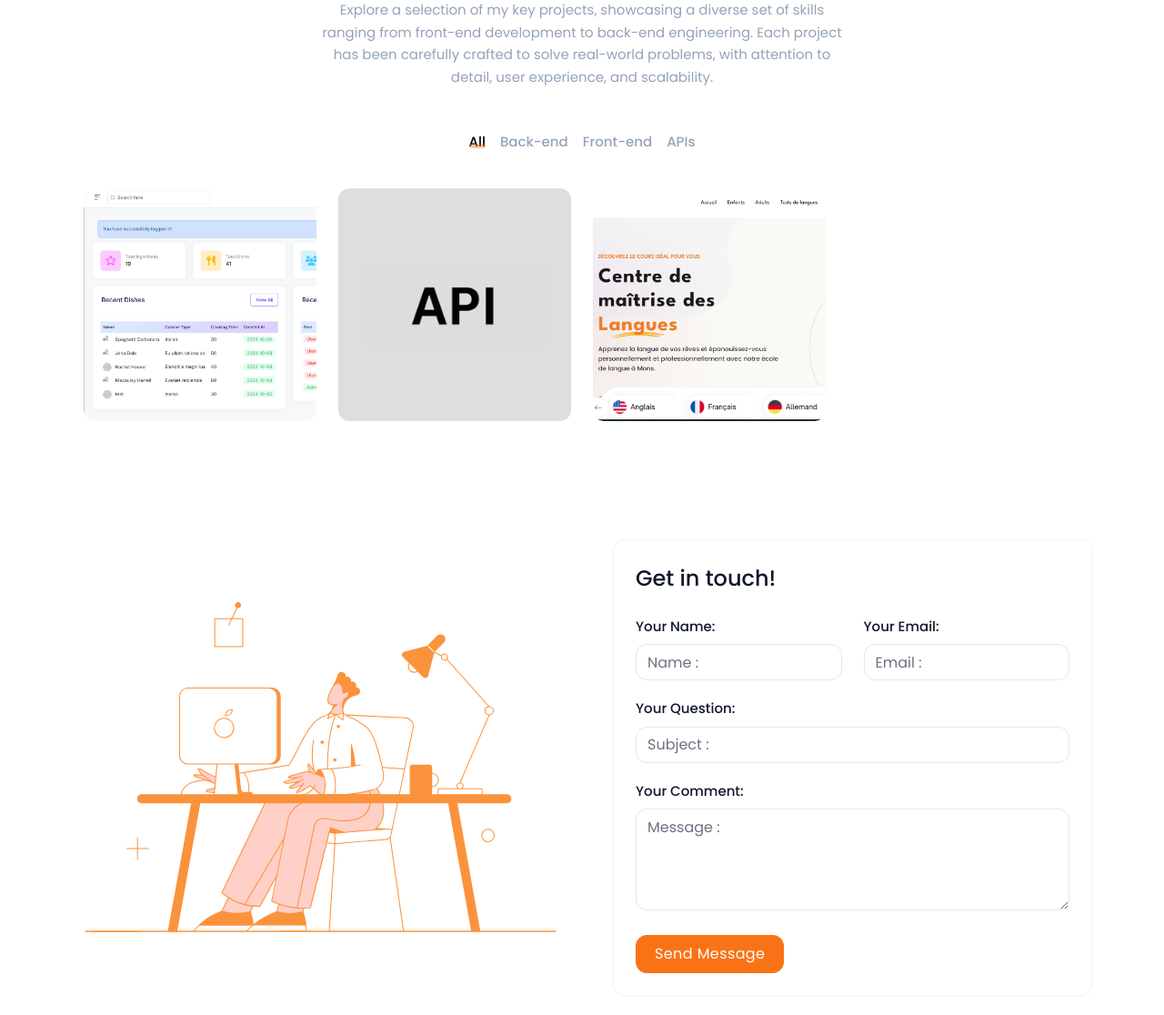
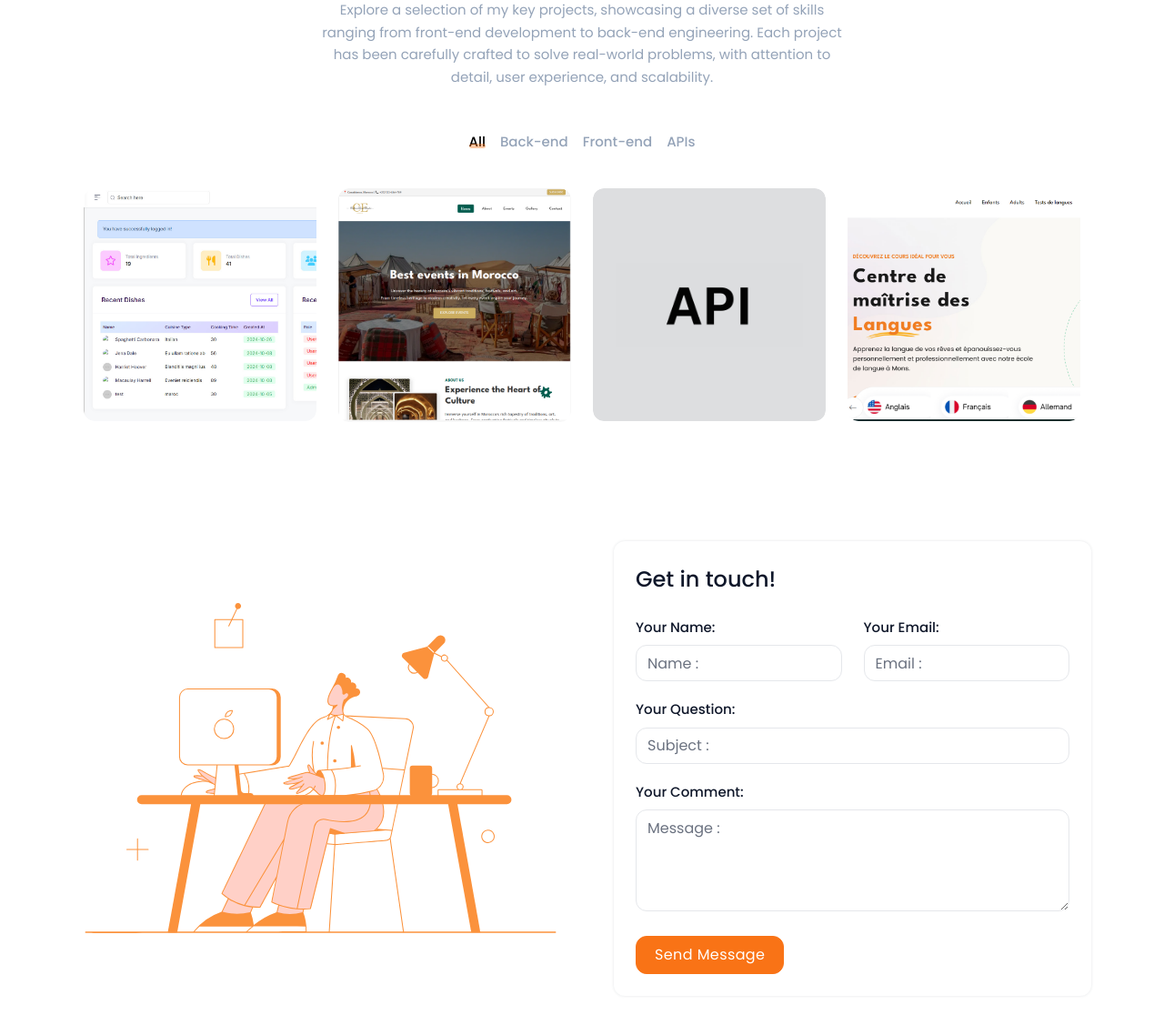
Before and after one commit to mdzoubir/portfolio, a Django app: page / in a window 1280 px wide. Shown: the part 2392-3508 px from the top of the page at 91% size. Run offline with Django 5.2, Linux system fonts and the light colour scheme.

Commit message:
adding new project

```diff
--- a/main/templates/main/index.html
+++ b/main/templates/main/index.html
@@ -338,6 +338,31 @@
                         </div>
                     </div>
                 </div>
+                <div class="lg:w-1/4 md:w-1/3 p-3 picture-item" data-groups='["backend", "frontend"]'>
+                    <div class="group relative block rounded-xl duration-700 ease-in-out">
+                        <div class="relative overflow-hidden rounded-xl">
+                            <a target="_blank" href="https://cultural-event-finder.vercel.app/"
+                               class="lightbox">
+                                <img src="{% static 'main/projects/cultural_events_finder.png' %}" class="rounded-xl" alt="">
+                            </a>
+                        </div>
+                        <div class="content duration-700 ease-in-out">
+                            <div class="bg-white dark:bg-slate-900 p-4 rounded-xl absolute z-10 bottom-3 start-3 duration-700 ease-in-out scale-0 group-hover:scale-100">
+                                <a href="https://cultural-event-finder.vercel.app/"
+                                   target="_blank"
+                                   class="h6 text-[15px] font-medium hover:text-orange-500 duration-500 ease-in-out">
+                                    {% trans "Recipes Dashboard" %}
+                                </a>
+                                <p>
+                                    <a target="_blank" href="https://github.com/mdzoubir/Cultural-Event-Finder"
+                                       class="text-slate-400 dark:text-white/60 mb-0">
+                                        {% trans "Git hub" %}
+                                    </a>
+                                </p>
+                            </div>
+                        </div>
+                    </div>
+                </div>
 
                 <div class="lg:w-1/4 md:w-1/3 p-3 picture-item" data-groups='["apis"]'>
                     <div class="group relative block rounded-xl duration-700 ease-in-out">
```
Also changed, not shown: main/static/main/projects/cultural_events_finder.png (added).
